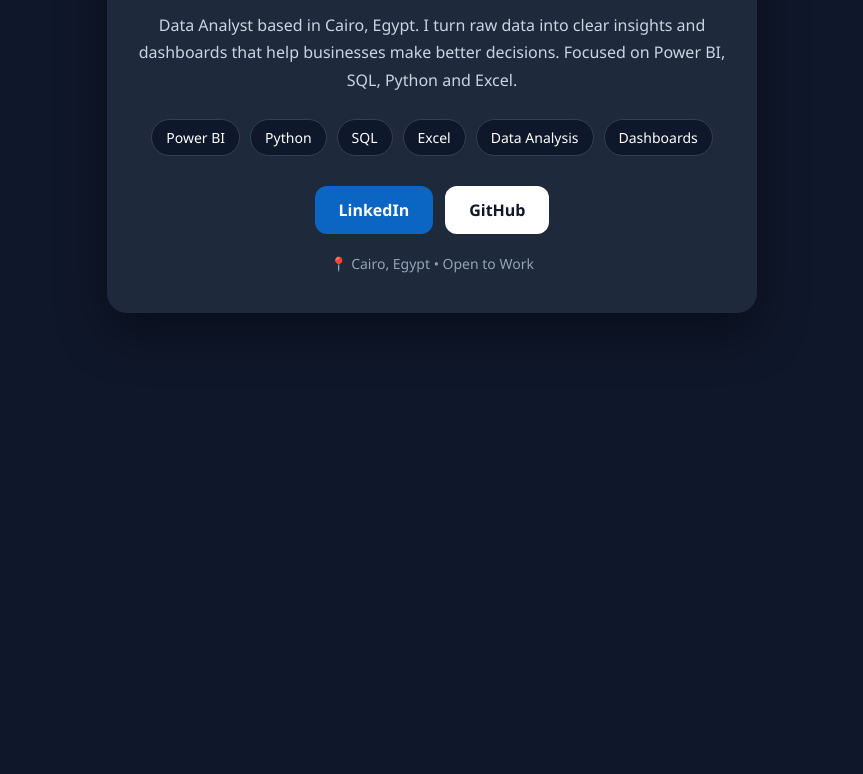
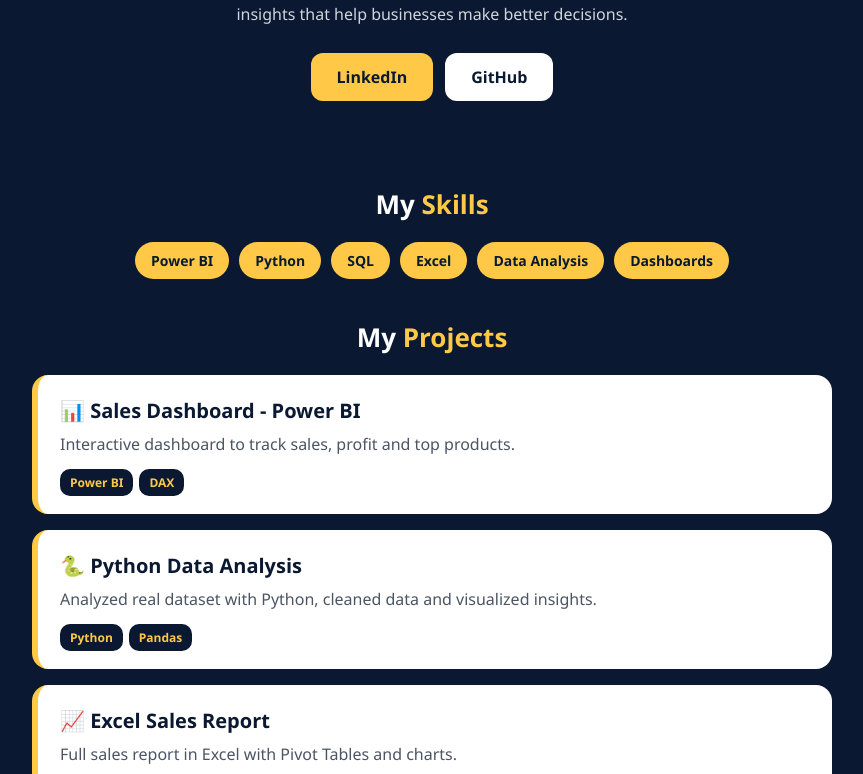
Before and after one commit to AhmeedAbdelrhman/AhmedAbdelrahman.github.io, a plain HTML site: page index.html in a window 1280 px wide. Shown: the part 366-1140 px from the top of the page, without its empty margins (208-1071 px from the left). Before the commit the page ends 800 px from the top, so only its background shows below. Drawn offline with Linux system fonts and the light colour scheme.

Commit message:
Update index.html

```diff
--- a/index.html
+++ b/index.html
@@ -6,36 +6,51 @@
 <title>Ahmed Abdelrhman | Data Analyst</title>
 <style>
 * { margin: 0; padding: 0; box-sizing: border-box; font-family: 'Segoe UI', Arial, sans-serif; }
-body { background: #0f172a; color: white; min-height: 100vh; display: flex; align-items: center; justify-content: center; padding: 20px; }
-.card { max-width: 650px; width: 100%; background: #1e293b; border-radius: 20px; padding: 40px 30px; text-align: center; box-shadow: 0 20px 50px rgba(0,0,0,0.4); }
-.avatar { width: 110px; height: 110px; background: #0ea5e9; border-radius: 50%; display: flex; align-items: center; justify-content: center; font-size: 48px; font-weight: bold; margin: 0 auto 20px; }
-h1 { font-size: 32px; margin-bottom: 5px; }
-.role { color: #38bdf8; font-size: 18px; font-weight: 600; margin-bottom: 15px; }
-.bio { color: #cbd5e1; line-height: 1.7; margin-bottom: 25px; font-size: 16px; }
-.skills { display: flex; flex-wrap: wrap; gap: 10px; justify-content: center; margin-bottom: 30px; }
-.skills span { background: #0f172a; border: 1px solid #334155; padding: 8px 14px; border-radius: 20px; font-size: 14px; }
-.buttons { display: flex; gap: 12px; justify-content: center; flex-wrap: wrap; }
-.btn { padding: 13px 24px; border-radius: 12px; text-decoration: none; font-weight: 700; font-size: 16px; }
-.btn-linkedin { background: #0A66C2; color: white; }
-.btn-github { background: white; color: #0f172a; }
-.btn-cv { background: transparent; color: white; border: 1px solid #475569; }
-.location { margin-top: 20px; color: #94a3b8; font-size: 14px; }
+body { background: #0A1931; color: white; padding: 20px; }
+.container { max-width: 800px; margin: 0 auto; }
+.header { text-align: center; padding: 40px 20px 20px; }
+.profile-img { width: 160px; height: 160px; object-fit: cover; object-position: top; border-radius: 50%; border: 5px solid #FFC947; margin: 0 auto 20px; display: block; }
+h1 { font-size: 36px; }
+h1 span { color: #FFC947; }
+.role { color: #FFC947; font-size: 19px; font-weight: 700; margin: 10px 0 15px; }
+.bio { color: #D1D5DB; line-height: 1.7; max-width: 600px; margin: 0 auto; }
+.buttons { display: flex; gap: 12px; justify-content: center; flex-wrap: wrap; margin: 25px 0; }
+.btn { padding: 13px 26px; border-radius: 12px; text-decoration: none; font-weight: 800; }
+.btn-yellow { background: #FFC947; color: #0A1931; }
+.btn-white { background: white; color: #0A1931; }
+.section-title { font-size: 26px; margin: 40px 0 20px; text-align: center; }
+.section-title span { color: #FFC947; }
+.skills { display: flex; flex-wrap: wrap; gap: 10px; justify-content: center; }
+.skills span { background: #FFC947; color: #0A1931; padding: 9px 16px; border-radius: 20px; font-weight: 700; font-size: 14px; }
+.projects { display: grid; gap: 16px; }
+.project { background: white; color: #0A1931; border-radius: 16px; padding: 22px; border-left: 6px solid #FFC947; }
+.project h3 { font-size: 20px; margin-bottom: 8px; }
+.project p { color: #4B5563; line-height: 1.6; margin-bottom: 12px; }
+.tag { background: #0A1931; color: #FFC947; padding: 5px 10px; border-radius: 10px; font-size: 12px; font-weight: 700; margin-right: 6px; }
+.footer { text-align: center; color: #9CA3AF; padding: 30px 0; font-size: 14px; }
 </style>
 </head>
 <body>
-<div class="card">
-<div class="avatar">A</div>
-<h1>Ahmed Abdelrhman</h1>
+<div class="container">
+<div class="header">
+<img class="profile-img" src="profile.jpg" alt="Ahmed Abdelrhman">
+<h1>Ahmed <span>Abdelrhman</span></h1>
 <div class="role">Data Analyst | Power BI | Python | Excel</div>
-<p class="bio">Data Analyst based in Cairo, Egypt. I turn raw data into clear insights and dashboards that help businesses make better decisions. Focused on Power BI, SQL, Python and Excel.</p>
-<div class="skills">
-<span>Power BI</span><span>Python</span><span>SQL</span><span>Excel</span><span>Data Analysis</span><span>Dashboards</span>
+<p class="bio">Data Analyst from Cairo, Egypt. I turn raw data into clear dashboards and insights that help businesses make better decisions.</p>
+<div class="buttons">
+<a class="btn btn-yellow" href="https://www.linkedin.com/in/ahmed-abdelrhman-45a08739b" target="_blank">LinkedIn</a>
+<a class="btn btn-white" href="https://github.com/AhmeedAbdelrhman" target="_blank">GitHub</a>
 </div>
-<div class="buttons">
-<a class="btn btn-linkedin" href="https://www.linkedin.com/in/ahmed-abdelrhman-45a08739b" target="_blank">LinkedIn</a>
-<a class="btn btn-github" href="https://github.com/AhmeedAbdelrhman" target="_blank">GitHub</a>
 </div>
-<p class="location">📍 Cairo, Egypt • Open to Work</p>
+<h2 class="section-title">My <span>Skills</span></h2>
+<div class="skills"><span>Power BI</span><span>Python</span><span>SQL</span><span>Excel</span><span>Data Analysis</span><span>Dashboards</span></div>
+<h2 class="section-title">My <span>Projects</span></h2>
+<div class="projects">
+<div class="project"><h3>📊 Sales Dashboard - Power BI</h3><p>Interactive dashboard to track sales, profit and top products.</p><span class="tag">Power BI</span><span class="tag">DAX</span></div>
+<div class="project"><h3>🐍 Python Data Analysis</h3><p>Analyzed real dataset with Python, cleaned data and visualized insights.</p><span class="tag">Python</span><span class="tag">Pandas</span></div>
+<div class="project"><h3>📈 Excel Sales Report</h3><p>Full sales report in Excel with Pivot Tables and charts.</p><span class="tag">Excel</span><span class="tag">Pivot Table</span></div>
+</div>
+<p class="footer">📍 Cairo, Egypt • Open to Work • Ahmed Abdelrhman</p>
 </div>
 </body>
 </html>
```
